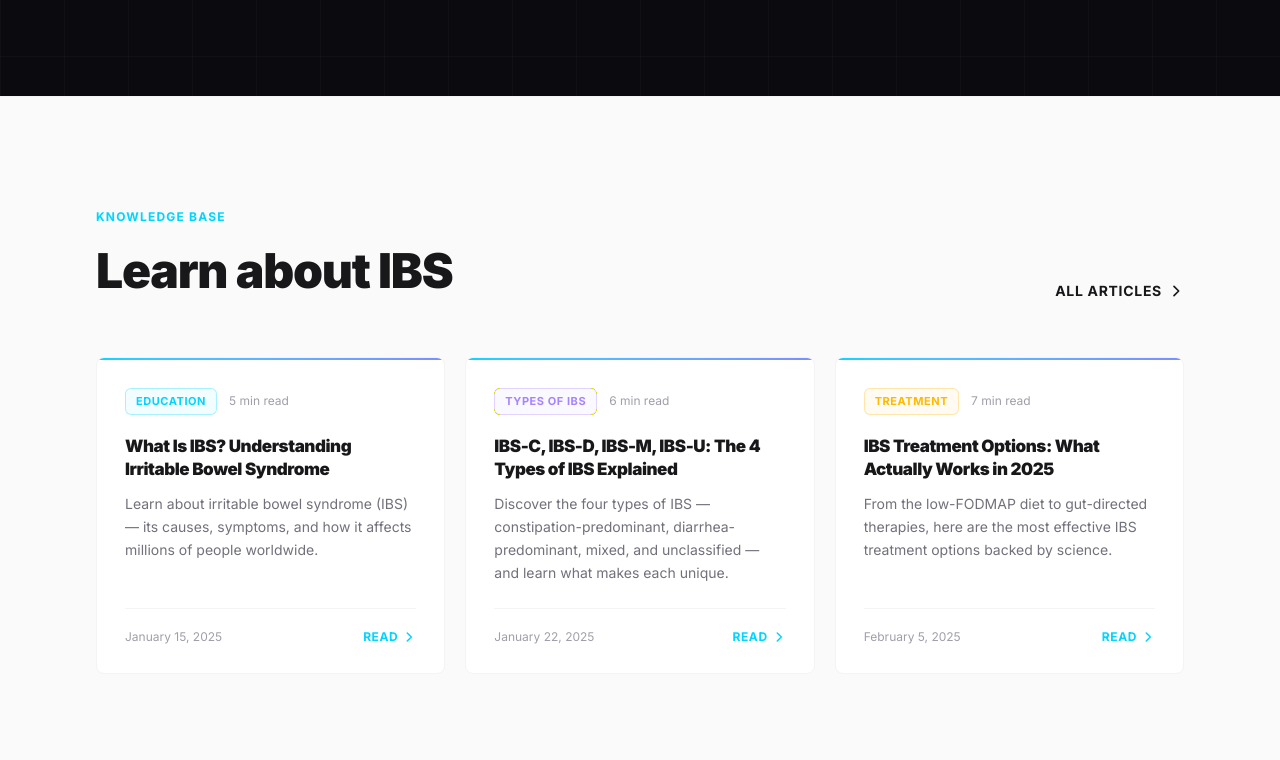
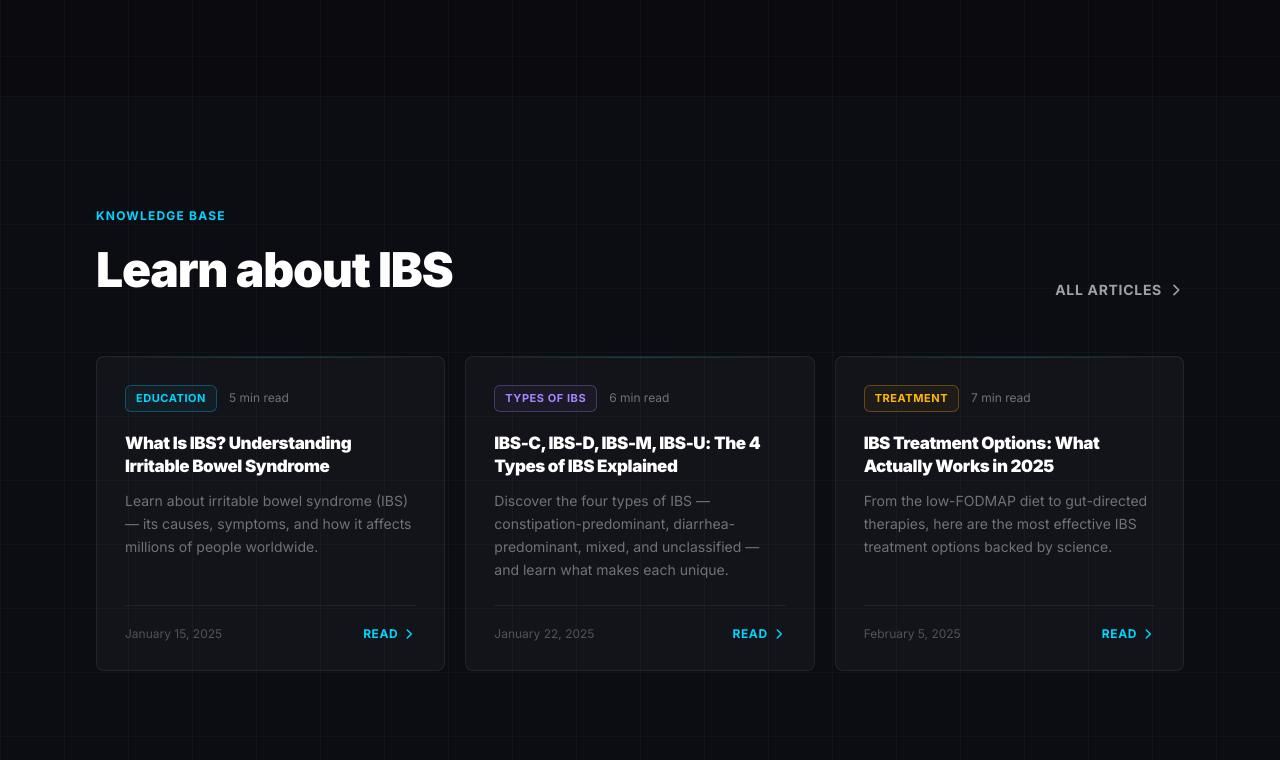
Before and after one commit to noam11ha/ibislabs-website, a Next.js app: page / in a window 1280 px wide. Shown: the part 3960-4720 px from the top of the page. Built offline with nearby package versions, Linux system fonts and the light colour scheme.

Commit message:
Full dark theme

```diff
--- a/app/page.tsx
+++ b/app/page.tsx
@@ -352,20 +352,20 @@ export default function HomePage() {
       </section>
 
       {/* ── BLOG PREVIEW ─────────────────────────────────────── */}
-      <section className="py-28 bg-zinc-50 border-t border-zinc-100">
+      <section className="py-28 bg-[#0C0C13] dark-grid">
         <div className="max-w-6xl mx-auto px-4 sm:px-6 lg:px-8">
           <div className="flex items-end justify-between mb-14">
             <div>
               <p className="text-xs font-bold uppercase tracking-widest text-[#00D4FF] mb-4">
                 Knowledge base
               </p>
-              <h2 className="text-4xl sm:text-5xl font-black text-zinc-900 tracking-tight leading-tight">
+              <h2 className="text-4xl sm:text-5xl font-black text-white tracking-tight leading-tight">
                 Learn about IBS
               </h2>
             </div>
             <Link
               href="/blog"
-              className="hidden sm:flex items-center gap-1.5 text-zinc-900 font-bold text-sm hover:text-[#00D4FF] transition-colors uppercase tracking-wider"
+              className="hidden sm:flex items-center gap-1.5 text-zinc-400 font-bold text-sm hover:text-[#00D4FF] transition-colors uppercase tracking-wider"
             >
               All articles
               <svg className="w-4 h-4" fill="none" viewBox="0 0 24 24" stroke="currentColor" strokeWidth={2.5}>
--- a/components/BlogCard.tsx
+++ b/components/BlogCard.tsx
@@ -10,23 +10,23 @@ export default function BlogCard({ post }: { post: BlogPost }) {
 
   return (
     <Link href={`/blog/${post.slug}`} className="group block h-full">
-      <article className="bg-white border border-zinc-100 rounded-lg overflow-hidden hover:border-zinc-300 hover:shadow-xl transition-all duration-300 h-full flex flex-col">
+      <article className="dark-card-hover relative bg-white/[0.03] border border-white/[0.07] rounded-lg overflow-hidden transition-all duration-300 h-full flex flex-col cursor-pointer">
         {/* Top accent line */}
-        <div className="h-[2px] bg-gradient-to-r from-[#00D4FF] to-[#7B8EFF]" />
+        <div className="absolute top-0 left-0 right-0 h-[1px] bg-gradient-to-r from-transparent via-[#00D4FF]/25 to-transparent" />
 
         <div className="p-7 flex flex-col flex-1">
           <div className="flex items-center gap-3 mb-5">
             <span
               className={`text-[11px] font-bold px-2.5 py-1 rounded-md border uppercase tracking-wider ${
-                categoryStyle[post.category] ?? "text-zinc-500 border-zinc-200 bg-zinc-50"
+                categoryStyle[post.category] ?? "text-zinc-500 border-white/10 bg-white/5"
               }`}
             >
               {post.category}
             </span>
-            <span className="text-xs text-zinc-400">{post.readTime}</span>
+            <span className="text-xs text-zinc-500">{post.readTime}</span>
           </div>
 
-          <h2 className="text-zinc-900 font-black text-[17px] leading-snug mb-3 tracking-tight group-hover:text-[#00D4FF] transition-colors duration-200">
+          <h2 className="text-white font-black text-[17px] leading-snug mb-3 tracking-tight group-hover:text-[#00D4FF] transition-colors duration-200">
             {post.title}
           </h2>
 
@@ -34,8 +34,8 @@ export default function BlogCard({ post }: { post: BlogPost }) {
             {post.description}
           </p>
 
-          <div className="flex items-center justify-between mt-6 pt-5 border-t border-zinc-100">
-            <span className="text-xs text-zinc-400">{post.date}</span>
+          <div className="flex items-center justify-between mt-6 pt-5 border-t border-white/[0.06]">
+            <span className="text-xs text-zinc-600">{post.date}</span>
             <span className="text-[#00D4FF] text-xs font-bold flex items-center gap-1 group-hover:gap-2 transition-all uppercase tracking-wider">
               Read
               <svg className="w-3.5 h-3.5" fill="none" viewBox="0 0 24 24" stroke="currentColor" strokeWidth={2.5}>
```
